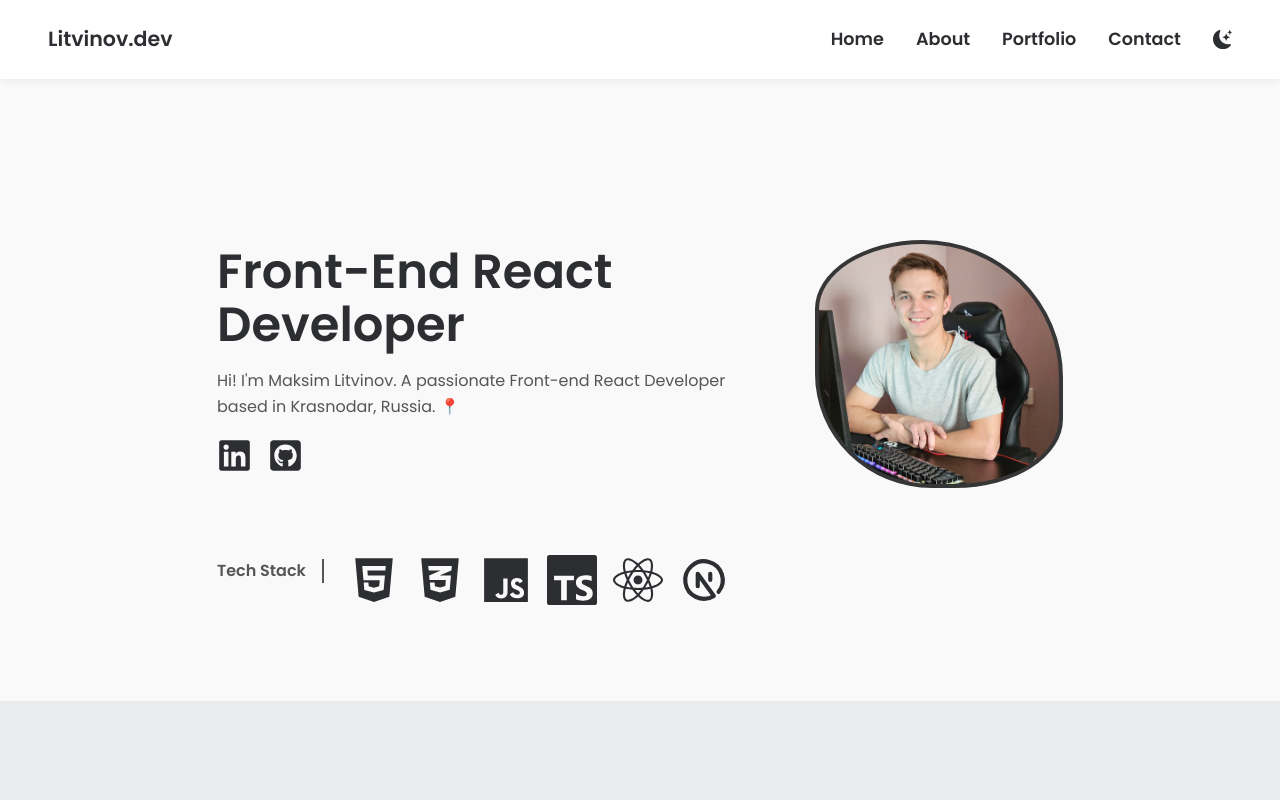
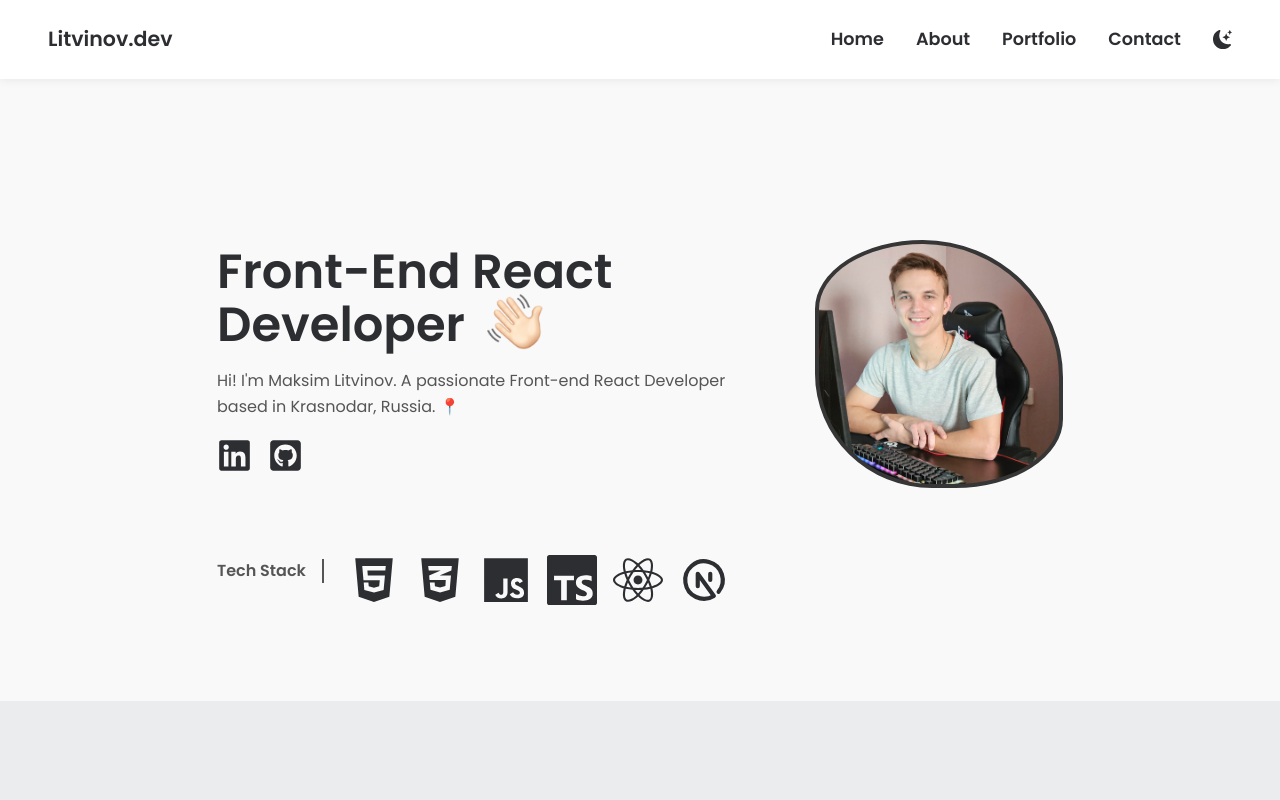
Before and after one commit to litvnvdev/maksim_litvinov_website, a React (Vite) app: page / in a window 1280 px wide. Shown: the top 800 px of the page. Built offline with nearby package versions, Linux system fonts and the light colour scheme.

Commit message:
fix/hero section

```diff
--- a/src/components/Hero.tsx
+++ b/src/components/Hero.tsx
@@ -7,6 +7,7 @@ import { TbBrandNextjs } from "react-icons/tb";
 
 import { Container, Content, Wrapper, Title, Text } from "../styles/styles";
 import MeImg2 from "../assets/images/me2.jpg";
+import Hand from "../assets/images/waving_hand.svg";
 
 interface HeroProps {
   maxwidth?: string;
@@ -40,10 +41,43 @@ const HeroTextBlock = styled.div`
   display: flex;
   font-size: 1.1rem;
   flex-direction: column;
-  max-width: 550px;
-  @media (min-width: 768px) and (max-width: 980px) {
-    max-width: 500px;
+  max-width: 34.375rem;
+  @media (min-width: 424px) and (max-width: 767px) {
+    margin: 0 auto;
+    text-align: center;
   }
+  @media (min-width: 56px) and (max-width: 585px) {
+    margin: 0 auto;
+    text-align: center;
+  }
+`;
+const HeroTitleBlock = styled.div`
+  position: relative;
+  display: flex;
+  gap: 1rem;
+  align-items: center;
+  @media (min-width: 56px) and (max-width: 767px) {
+    margin: 0 auto;
+  }
+`;
+const HeroTitle = styled(Title)`
+  @media (min-width: 768px) and (max-width: 1023px) {
+    font-size: 2rem;
+  }
+  @media (min-width: 56px) and (max-width: 585px) {
+    text-align: center;
+    font-size: 1.5rem;
+  }
+  @media (min-width: 375px) and (max-width: 424px) {
+    text-align: center;
+    font-size: 1.25rem;
+  }
+  @media (min-width: 56px) and (max-width: 375px) {
+    width: 14rem;
+    font-size: 1.25rem;
+    line-height: 1.5;
+  }
+
 `;
 
 const HeroImg = styled.div`
@@ -122,14 +156,60 @@ const Link = styled.a`
     color: #919191;
   }
 `;
+const WavingHand = styled.img`
+  position: absolute;
+  height: 4rem;
+  width: 4rem;
+  top: 4.25rem;
+  right: 9.5rem;
+  @media (min-width: 1024px) and (max-width: 1440px) {
+    width: 3.5rem;
+    height:3.5rem;
+    top: 3rem;
+    right: 14rem;
+  }
+  @media (min-width: 768px) and (max-width: 1023px) {
+    width: 2.75rem;
+    height: 2.75rem;
+    top: -0.25rem;
+    right: 3.5rem;
+  }
+  @media (min-width: 586px) and (max-width: 767px) {
+    width: 2.5rem;
+    height: 2.5rem;
+    top: -0.15rem;
+    right: -3rem;
+  }
+  @media (min-width: 425px) and (max-width: 585px) {
+    width: 2rem;
+    height: 2rem;
+    top: -0.1rem;
+    right: -2.55rem;
+  }
+  @media (min-width: 375px) and (max-width: 424px) {
+    width: 1.75rem;
+    height: 1.75rem;
+    top: -0.1rem;
+    right: -2rem;
+  }
+  @media (min-width: 56px) and (max-width: 375px) {
+    top: 2.1rem;
+    right: 2rem;
+    width: 1.5rem;
+    height: 1.5rem;
+  }
+`;
 
 const Hero = () => {
   return (
-    <Wrapper id='home' xl_pt="10rem" m_pt="5rem" l_pt="10rem" sm_pt="3rem">
+    <Wrapper id="home" xl_pt="10rem" m_pt="5rem" l_pt="10rem" sm_pt="3rem">
       <Container direction="column" xl_pt="5rem">
         <Content gap="15rem" width="107rem" media_direction="column-reverse">
           <HeroTextBlock>
-            <Title>Front-End React Developer</Title>
+            <HeroTitleBlock>
+              <HeroTitle>Front-End React Developer</HeroTitle>
+              <WavingHand src={Hand} />
+            </HeroTitleBlock>
             <Text mt="1rem" sm_text_align="center">
               Hi! I'm Maksim Litvinov. A passionate Front-end React Developer
               based in Krasnodar, Russia. 📍
```
Also changed, not shown: src/assets/images/waving_hand.svg (added).
